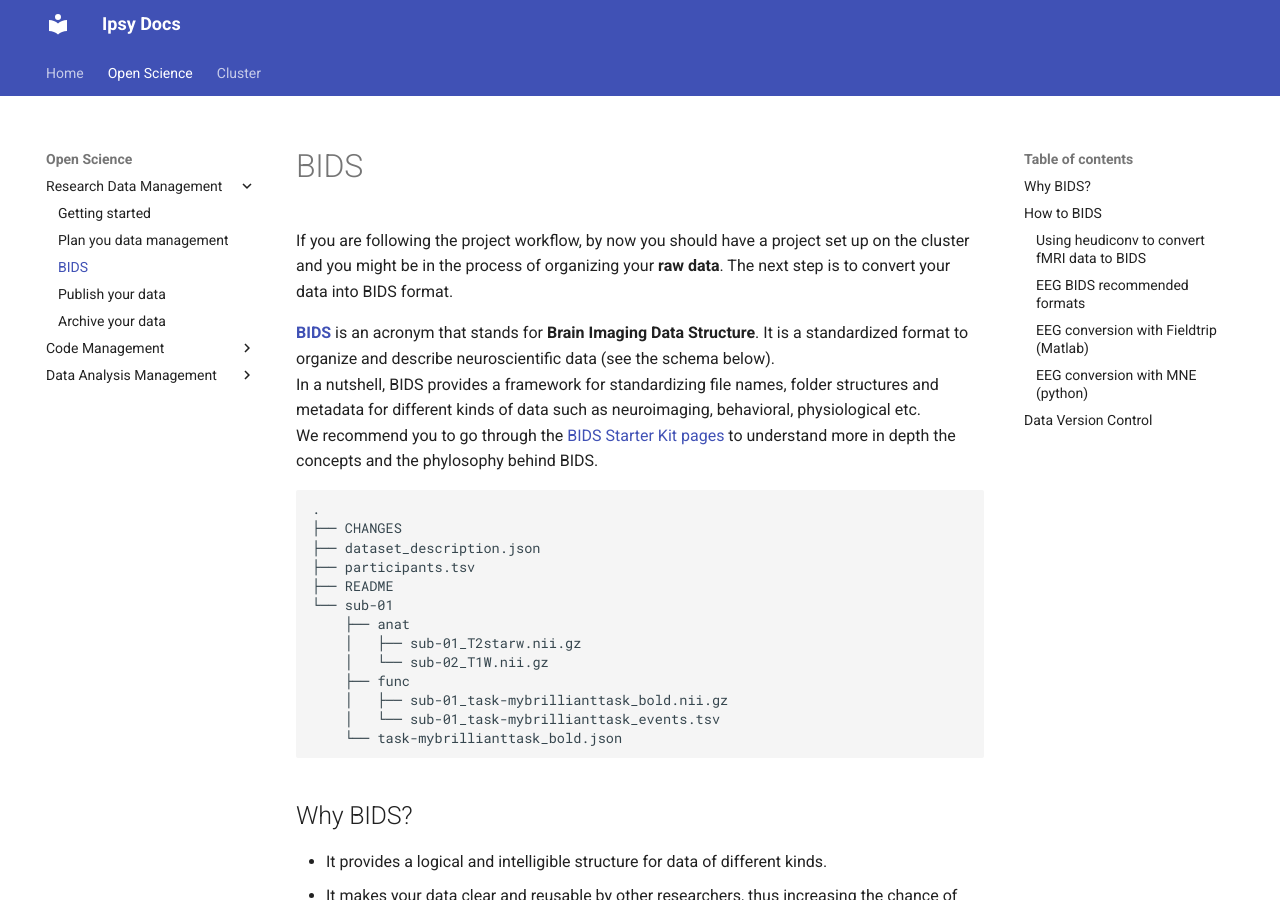
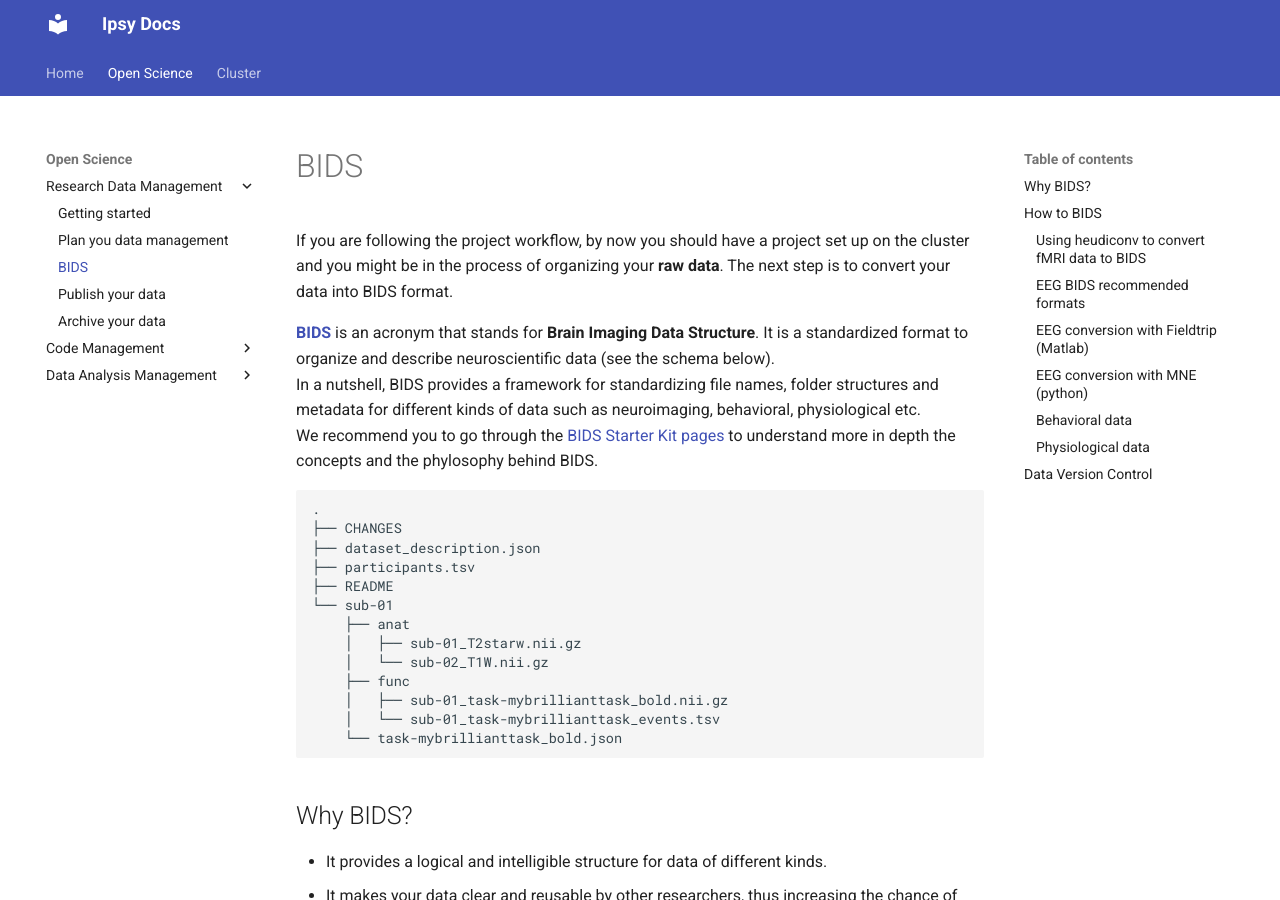
Before and after one commit to pvavra/temp-ipsy, an MkDocs documentation site: the page built from docs/open-science/research-data-management/bids.md, in a window 1280 px wide and 900 px high. Built offline with MkDocs 1.6.1 and Material for MkDocs 9.7.7, drawn with Linux system fonts in a browser that asks for light colours.

Commit message:
Change titles to get tags in the Toc

```diff
--- a/docs/open-science/research-data-management/bids.md
+++ b/docs/open-science/research-data-management/bids.md
@@ -242,7 +242,7 @@ If any issue occurs, or you have a request for a specific tool that we do not co
 
 === "Behavioral/Physiological"
 
-    **Behavioral data:**
+    ### Behavioral data
 
     BIDS for behavioral data follows conventions similar to those used for the `events.tsv` files with neural recordings.
     We recommend to read carefully the [description](https://bids-specification.readthedocs.io/en/stable/modality-specific-files/behavioral-experiments.html#behavioral-experiments-with-no-neural-recordings) provided in the BIDS website.
@@ -263,7 +263,7 @@ If any issue occurs, or you have a request for a specific tool that we do not co
 
     Given the large variety of structures and formats that researchers use for their behavioral experiments, we do not provide an example.
 
-    **Physiological data:**
+    ### Physiological data
 
     We recommend to read the [dedicated page](https://bids-specification.readthedocs.io/en/stable/modality-specific-files/physiological-and-other-continuous-recordings.html) in the BIDS website.
 
```
